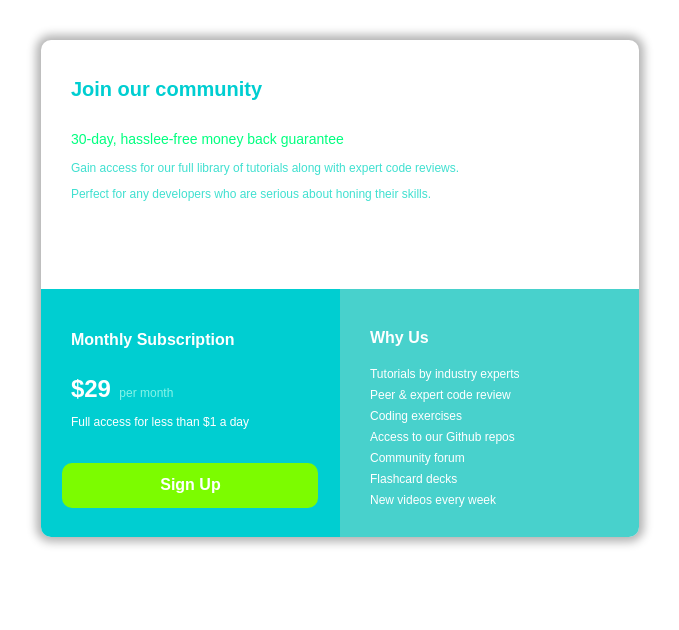
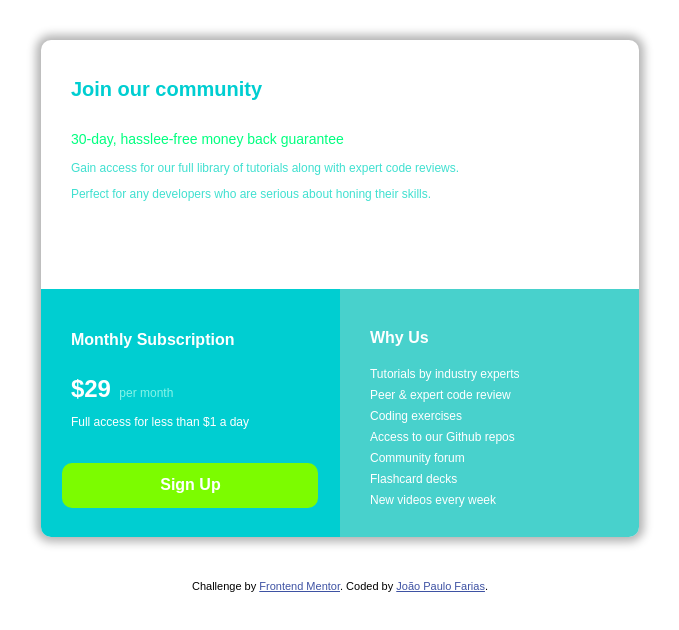
Before and after one commit to DevJpFarias/price-grid-layout, a plain HTML site: page index.html in a window 1280 px wide. Shown: the whole page, without its empty margins (300-979 px from the left). Drawn offline with Linux system fonts and the light colour scheme.

Commit message:
update project

```diff
--- a/index.html
+++ b/index.html
@@ -2,8 +2,17 @@
 <html lang="en">
 <head>
   <meta charset="UTF-8">
-  <meta name="viewport" content="width=device-width, initial-scale=1.0">
-  <title>Prices Grid</title>
+  <meta name="viewport" content="width=device-width, initial-scale=1.0"> <!-- displays site properly based on user's device -->
+
+  <link rel="icon" type="image/png" sizes="32x32" href="./images/favicon-32x32.png">
+
+  <title>Frontend Mentor | Single Price Grid Component</title>
+
+  <!-- Feel free to remove these styles or customise in your own stylesheet 👍 -->
+  <style>
+    .attribution { font-size: 11px; text-align: center; }
+    .attribution a { color: hsl(228, 45%, 44%); }
+  </style>
 
   <link rel="stylesheet" href="item-1.css">
   <link rel="stylesheet" href="item-2.css">
@@ -59,6 +68,13 @@
     </div>
   </div>
 
+  <footer>
+    <p class="attribution">
+      Challenge by <a href="https://www.frontendmentor.io?ref=challenge" target="_blank">Frontend Mentor</a>.
+      Coded by <a href="https://www.linkedin.com/in/joao-paulo-farias/" target="_blank">João Paulo Farias</a>.
+    </p>
+  </footer>
+
   <script src="script.js"></script>
 </body>
 </html>
```
Also changed, not shown: design/desktop-design.jpg (added), design/desktop-preview.jpg (added), design/mobile-design.jpg (added), images/favicon-32x32.png (added), 4 other files.
